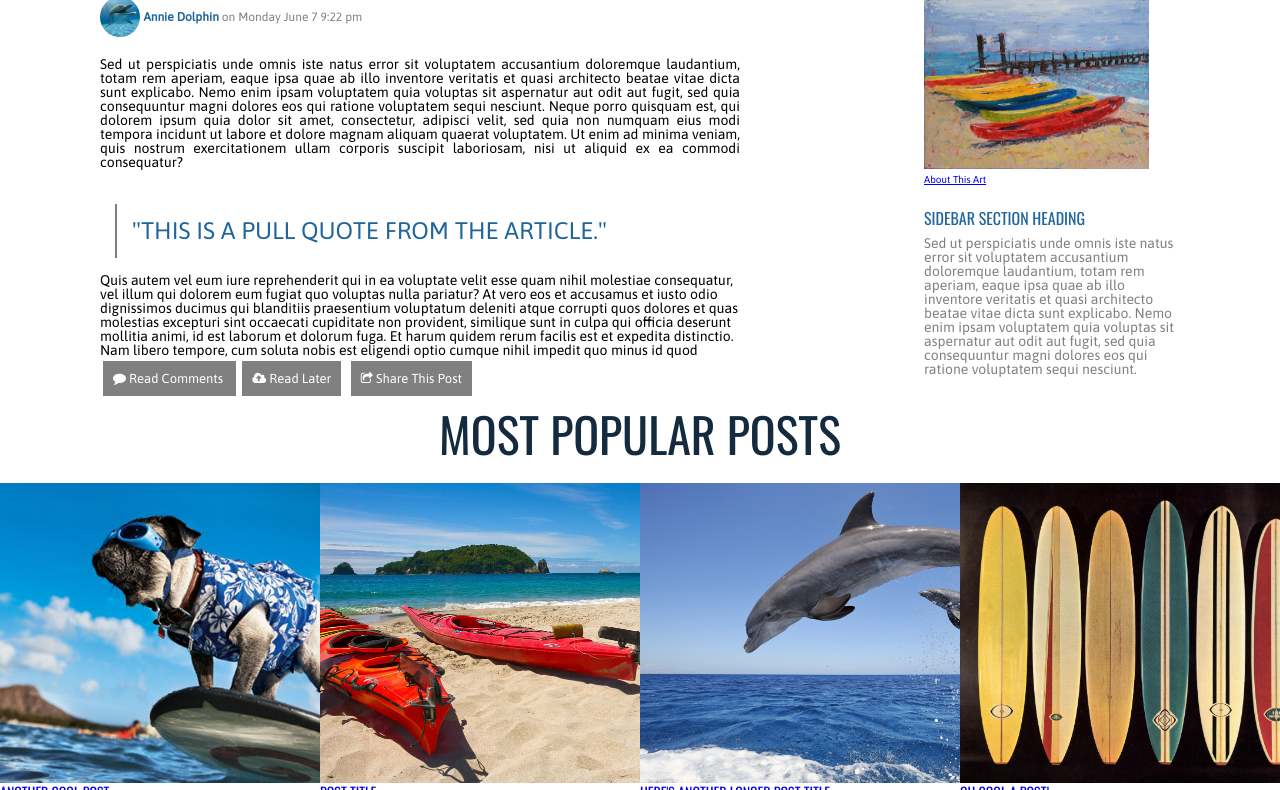
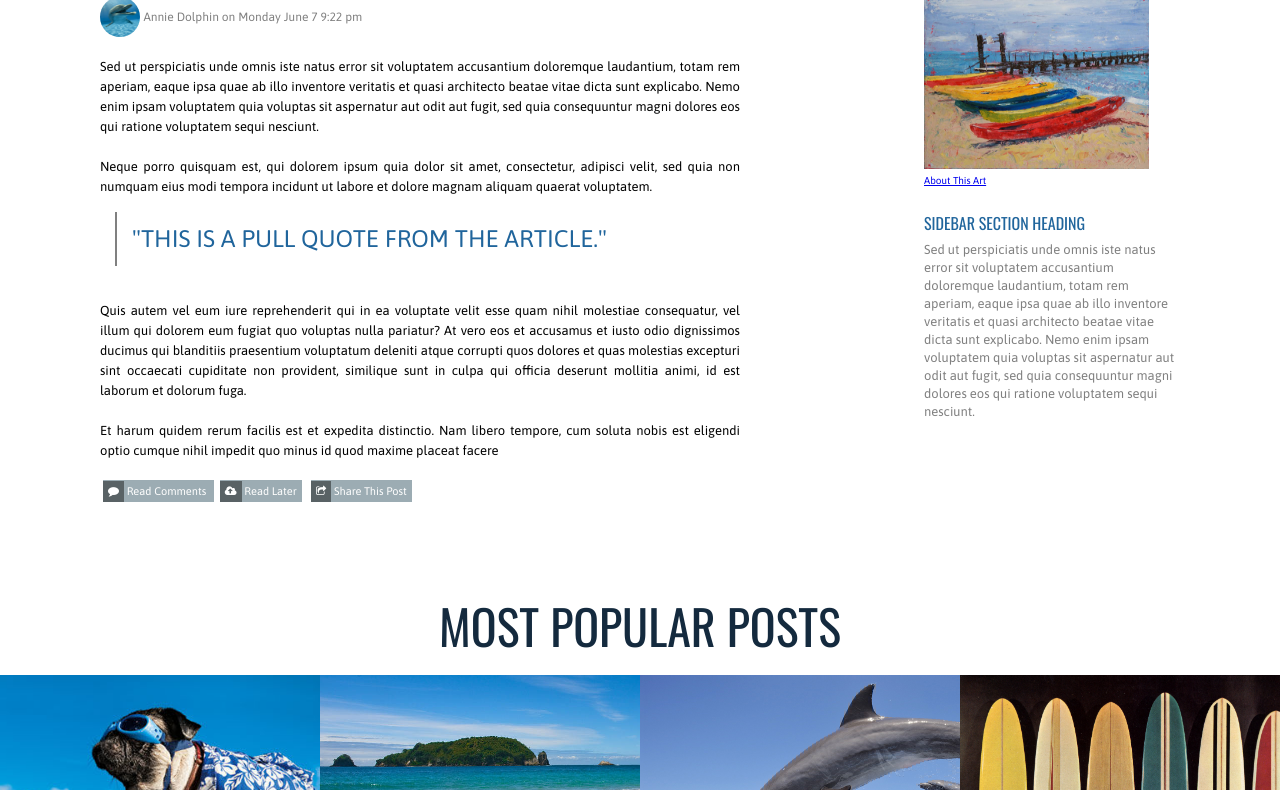
Before and after one commit to amygori/DayTwo, a plain HTML site: page index.html in a window 1280 px wide. Shown: the part 580-1370 px from the top of the page. Drawn offline with nearby package versions, Linux system fonts and the light colour scheme.

Commit message:
Last Draft of the Day

```diff
--- a/index.html
+++ b/index.html
@@ -38,20 +38,24 @@
 
 		 				<p id="byline"><span class="blue">Annie Dolphin</span> on <time datetime="2014-06-07">Monday June 7 9:22 pm</time></p>
 
-		 					<p class="text">Sed ut perspiciatis unde omnis iste natus error sit voluptatem accusantium doloremque laudantium, totam rem aperiam, eaque ipsa quae ab illo inventore veritatis et quasi architecto beatae vitae dicta sunt explicabo. Nemo enim ipsam voluptatem quia voluptas sit aspernatur aut odit aut fugit, sed quia consequuntur magni dolores eos qui ratione voluptatem sequi nesciunt. Neque porro quisquam est, qui dolorem ipsum quia dolor sit amet, consectetur, adipisci velit, sed quia non numquam eius modi tempora incidunt ut labore et dolore magnam aliquam quaerat voluptatem. Ut enim ad minima veniam, quis nostrum exercitationem ullam corporis suscipit laboriosam, nisi ut aliquid ex ea commodi consequatur? </p>
+		 					<p class="text">Sed ut perspiciatis unde omnis iste natus error sit voluptatem accusantium doloremque laudantium, totam rem aperiam, eaque ipsa quae ab illo inventore veritatis et quasi architecto beatae vitae dicta sunt explicabo. Nemo enim ipsam voluptatem quia voluptas sit aspernatur aut odit aut fugit, sed quia consequuntur magni dolores eos qui ratione voluptatem sequi nesciunt. </p>
+
+		 					<p class="text">Neque porro quisquam est, qui dolorem ipsum quia dolor sit amet, consectetur, adipisci velit, sed quia non numquam eius modi tempora incidunt ut labore et dolore magnam aliquam quaerat voluptatem. </p>
 
 		 						<p class="block-quote">"This is a pull quote from the article."</p>
 
-		 					<p>Quis autem vel eum iure reprehenderit qui in ea voluptate velit esse quam nihil molestiae consequatur, vel illum qui dolorem eum fugiat quo voluptas nulla pariatur? At vero eos et accusamus et iusto odio dignissimos ducimus qui blanditiis praesentium voluptatum deleniti atque corrupti quos dolores et quas molestias excepturi sint occaecati cupiditate non provident, similique sunt in culpa qui officia deserunt mollitia animi, id est laborum et dolorum fuga. Et harum quidem rerum facilis est et expedita distinctio. Nam libero tempore, cum soluta nobis est eligendi optio cumque nihil impedit quo minus id quod maxime placeat facere</p>
+		 					<p class="text">Quis autem vel eum iure reprehenderit qui in ea voluptate velit esse quam nihil molestiae consequatur, vel illum qui dolorem eum fugiat quo voluptas nulla pariatur? At vero eos et accusamus et iusto odio dignissimos ducimus qui blanditiis praesentium voluptatum deleniti atque corrupti quos dolores et quas molestias excepturi sint occaecati cupiditate non provident, similique sunt in culpa qui officia deserunt mollitia animi, id est laborum et dolorum fuga. </p>
+
+		 					<p class="text">Et harum quidem rerum facilis est et expedita distinctio. Nam libero tempore, cum soluta nobis est eligendi optio cumque nihil impedit quo minus id quod maxime placeat facere</p>
 	 				</article>
 
 <!-- BUTTONS -->
 
-	 					<div>
+	 					<div id="buttons">
 			 				<a class="buttons">
 			 					<i class="fa fa-comment"></i> Read Comments	</a>
 			 				<a class="buttons">
-			 					<i class="fa fa-cloud-upload"></i> Read 	Later</a	>
+			 					<i class="fa fa-cloud-upload"></i> Read 	Later</a>
 			 				<a class="buttons">
 			 					<i class="fa fa-share-square-o"></i> Share This Post</a>
 	 					</div>
@@ -62,7 +66,7 @@
 	 <aside>
 	 	<img id="authorpic" src="Images/happy-dolphin.jpg" alt="Annie Dolphin">
 	 	<h3>Annie Dolphin</h3>
-	 		<nav id="social-links">
+	 		<nav id="social-links">2
 	 			<a href="twitter.com">Twitter</a>
 	 			<a href="facebook.com">Facebook</a>
 		 		<a href="instagram.com">Instagram</a>
--- a/style.css
+++ b/style.css
@@ -10,12 +10,10 @@ body {
 
 /* Header */
 header {
-	background: linear-gradient(rgba(36, 105, 159, 0.8), rgba(36, 105, 159, 0.8));
+	background: linear-gradient(rgba(36, 105, 159, 0.8), rgba(36, 105, 159, 0.8)), url("Images/surf_banner.jpg");
 	background-size: cover;
-	background-image: url("Images/surf_banner.jpg");
 	font-family: 'PT Sans', sans-serif;
 	height:400px;
-
 }
 
 header h1 {
@@ -86,8 +84,10 @@ article {
 }
 
 p.text {
-	padding: 20px 0;
+	padding: 20px 0 0 0;
 	text-align: justify;
+	line-height: 20px;
+	font-size: 13px;
 }
 
 .block-quote {
@@ -114,27 +114,38 @@ img#tinyauthorpic {
 	vertical-align: middle;
 }
 
-.buttons  {
-	display: inline;
-	list-style-type: none;
-	color: gray;
-	padding: 20px;
+div#buttons {
+	clear: both;
+	padding-top: 20px;
 }
 
+.buttons  {
+	background: #9cacb3;
+	padding: 5px 12px;
+}
+
+
 a.buttons {
-	padding: 10px 10px;
 	border: solid 3px white;
 	margin: 0;
-	background: gray;
 	color: white;
-	font-size: 13px;
-
+	font-size: 11px;
+	padding: 5px 5px 5px 0px;
 }
 
-span.blue {
-	color: #20659c;
-	font-weight: bold;
+a.buttons:hover {
+	background-color: #20659d;
 }
+
+.buttons i {
+	background-color: #596265;
+	padding: 5px 5px;
+}
+
+a.buttons:hover > i {
+	background-color: #162d40;
+}
+
 
 /* Sidebar */
 aside {
@@ -166,6 +177,8 @@ aside h2 p {
 
 aside p {
 	text-align: left;
+	font-size: 13px;
+	line-height: 18px;
 }
 
 aside a {
@@ -209,10 +222,9 @@ section h2 {
 	text-transform: uppercase;
 	font-size: 48px;
 	clear:both;
-	padding: 150 px;
 	background: none;
 	font-family: Oswald;
-	padding: 25px 0;
+	padding: 100px 0 25px 0;
 	text-align: center;
 	color: #142a3e;
 }
```
